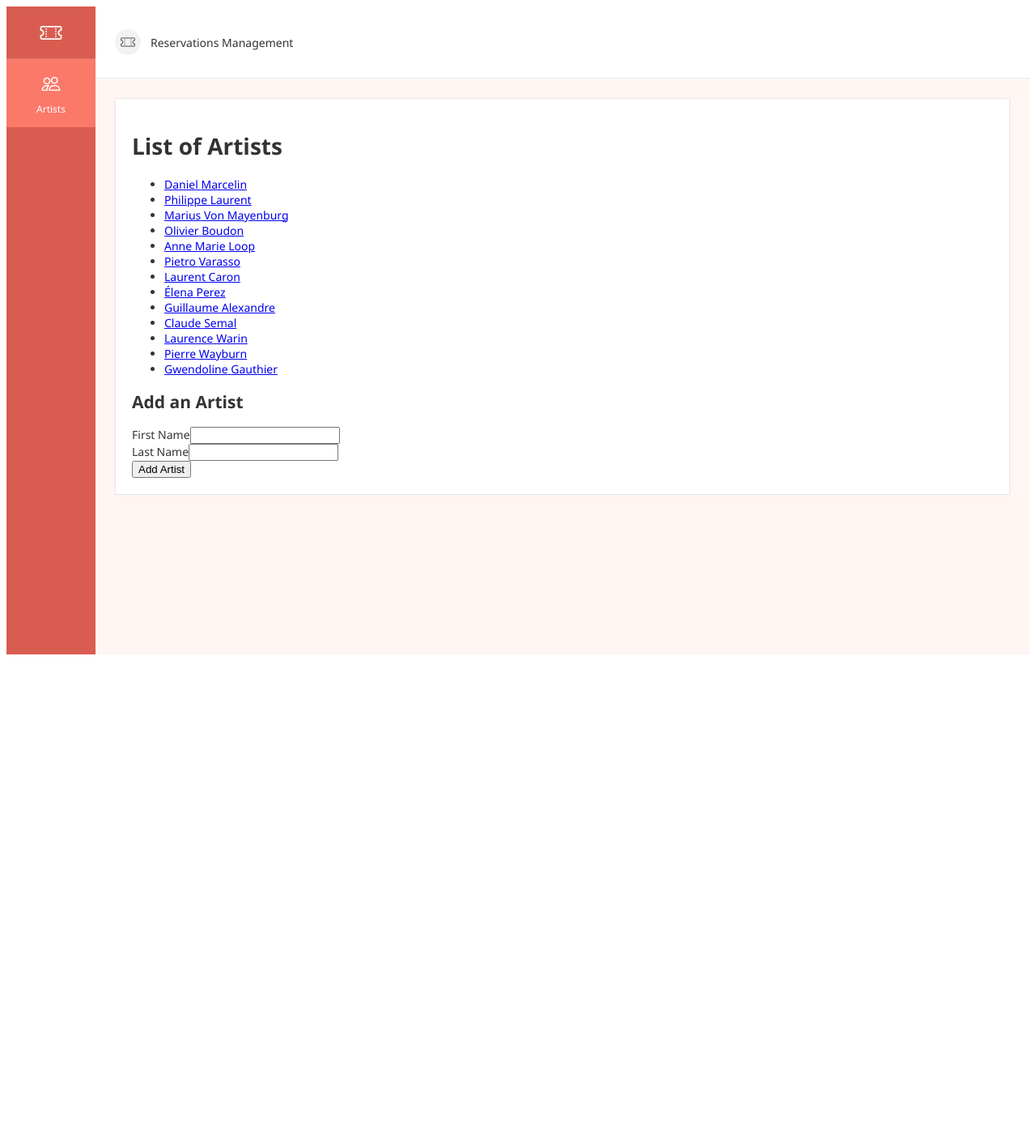
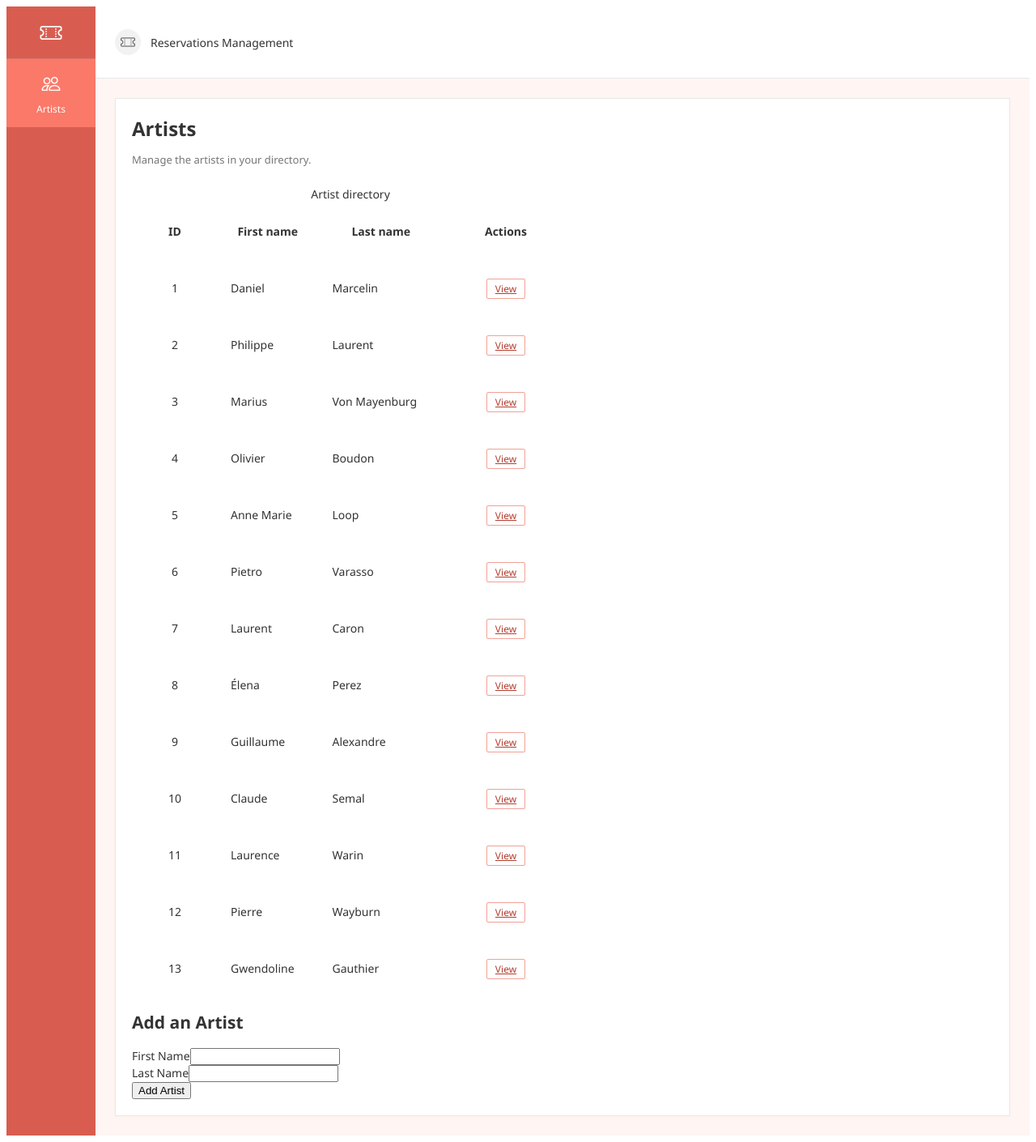
Before and after one commit to safouanaou/reservation-2026-Laravel, a Laravel app: page /artist in a window 1280 px wide. Shown: the whole page at 81% size. Before the commit the page ends 808 px from the top, so only its background shows below. Run offline with Laravel 12, Linux system fonts and the light colour scheme; data comes from the database, SQL or seed files in the repository; style sheets or scripts are compiled from the project's sources; some libraries are stand-ins or nearby versions.

Commit message:
enhanced styling and structyre to artist list:
-replaced the list with an ID, first name, last name, and View table.

-created page-specific resources/css/pages/artists/index.css.

```diff
--- /dev/null
+++ b/resources/css/pages/artists/index.css
@@ -0,0 +1,56 @@
+.artists-title {
+    margin: 0 0 6px;
+    font-size: 24px;
+    font-weight: 600;
+}
+
+.artists-description {
+    margin-bottom: 24px;
+    color: #767676;
+    font-size: 13px;
+}
+
+.artists-table {
+    --bs-table-bg: #fff;
+    --bs-table-color: var(--text);
+    --bs-table-striped-bg: #f5f5f5;
+    --bs-table-hover-bg: #fff0ed;
+    min-width: 540px;
+    margin-bottom: 0;
+    border-color: var(--border);
+    font-size: 14px;
+}
+
+.artists-table thead { --bs-table-bg: #fdedec; }
+.artists-table th { font-weight: 600; }
+
+.artists-table th,
+.artists-table td {
+    height: 48px;
+    padding: 10px 16px;
+    vertical-align: middle;
+}
+
+.artists-table .artist-id { width: 70px; text-align: center; }
+.artists-table .artist-actions { width: 120px; text-align: center; }
+
+.artists-table .artist-view {
+    padding: 3px 10px;
+    border: 1px solid #f3a196;
+    border-radius: 2px;
+    background: #fff;
+    color: #b33e30;
+    font-size: 12px;
+}
+
+.artists-table .artist-view:hover {
+    border-color: #c44738;
+    background: #fdedec;
+    color: #a83a2d;
+}
+
+.artists-table .artists-empty {
+    padding: 32px 16px;
+    color: #767676;
+    text-align: center;
+}
--- a/resources/js/Pages/Artists/Index.jsx
+++ b/resources/js/Pages/Artists/Index.jsx
@@ -1,5 +1,6 @@
 import { Link, useForm } from "@inertiajs/react";
 import DashboardLayout from "../../Layouts/DashboardLayout";
+import "../../../css/pages/artists/index.css";
 
 
 // Affiche la liste des artistes et le formulaire permettant d'en ajouter un.
@@ -25,16 +26,41 @@ export default function Index({artists}){
     return (
         <DashboardLayout>
 
-            <h1>List of Artists</h1>
+            <h1 className="artists-title">Artists</h1>
+            <p className="artists-description">Manage the artists in your directory.</p>
 
-            <ul>
-                {artists.map(artist => (
-                    <li key={artist.id}>
-                        <Link href={`/artist/${artist.id}`}>{artist.firstname} {artist.lastname}</Link>
-                    </li>
-
-                ))}
-            </ul>
+            <div className="table-responsive mb-4">
+                <table className="table table-striped table-hover artists-table">
+                    <caption className="visually-hidden">Artist directory</caption>
+                    <thead>
+                        <tr>
+                            <th scope="col" className="artist-id">ID</th>
+                            <th scope="col">First name</th>
+                            <th scope="col">Last name</th>
+                            <th scope="col" className="artist-actions">Actions</th>
+                        </tr>
+                    </thead>
+                    <tbody>
+                        {artists.map(artist => (
+                            <tr key={artist.id}>
+                                <td className="artist-id">{artist.id}</td>
+                                <td>{artist.firstname}</td>
+                                <td>{artist.lastname}</td>
+                                <td className="artist-actions">
+                                    <Link className="btn btn-sm artist-view" href={`/artist/${artist.id}`} aria-label={`View ${artist.firstname} ${artist.lastname}`}>
+                                        View
+                                    </Link>
+                                </td>
+                            </tr>
+                        ))}
+                        {artists.length === 0 && (
+                            <tr>
+                                <td colSpan="4" className="artists-empty">No artists yet. Add your first artist below.</td>
+                            </tr>
+                        )}
+                    </tbody>
+                </table>
+            </div>
 
             <h2>Add an Artist</h2>
 
@@ -67,7 +93,6 @@ export default function Index({artists}){
             </form>
 
 
-
         </DashboardLayout>
     )
 }
```
